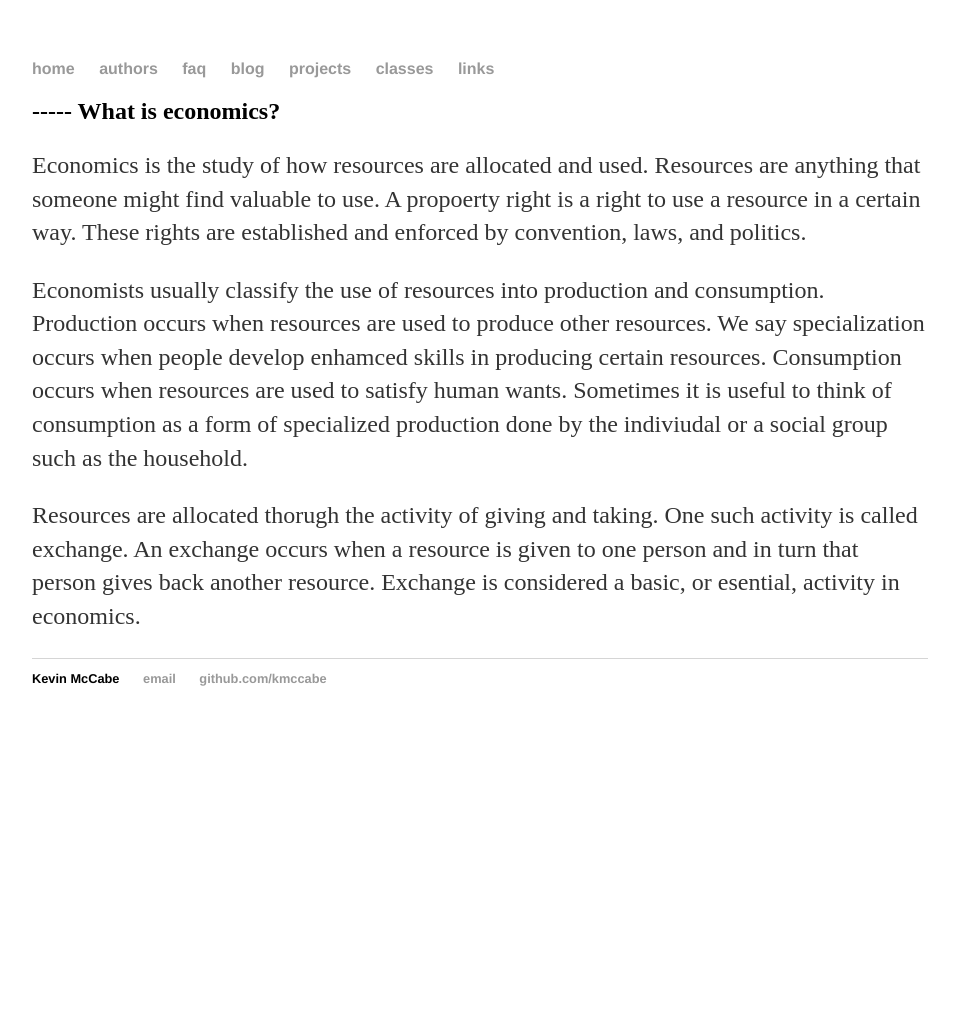
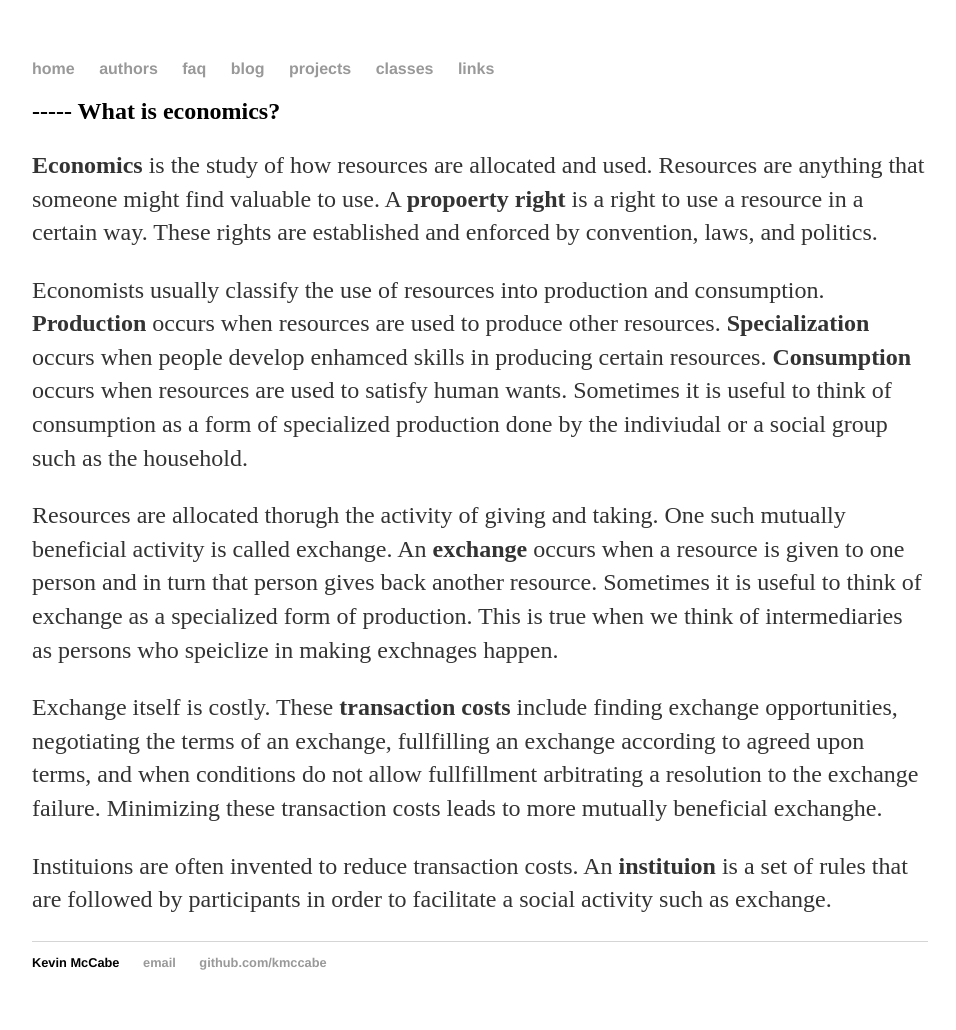
Before and after one commit to Kmccabe/KAM.github.io, a Jekyll site: the page built from _faqs/00006_economics.md, in a window 1280 px wide. Shown: the whole page, without its empty margins (160-1116 px from the left). Built offline with Jekyll 4.4.1, drawn with Linux system fonts in a browser that asks for light colours; before the commit the page ends 900 px from its top, so only the background shows below that.

Commit message:
Update 00006_economics.md

```diff
--- a/_faqs/00006_economics.md
+++ b/_faqs/00006_economics.md
@@ -3,8 +3,12 @@ title: ----- What is economics?
 date: 2018-03-24 00:00:00 Z
 layout: faq
 ---
-Economics is the study of how resources are allocated and used.  Resources are anything that someone might find valuable to use.  A propoerty right is a right to use a resource in a certain way.  These rights are established and enforced by convention, laws, and politics.
+**Economics** is the study of how resources are allocated and used.  Resources are anything that someone might find valuable to use.  A **propoerty right** is a right to use a resource in a certain way.  These rights are established and enforced by convention, laws, and politics.
 
-Economists usually classify the use of resources into production and consumption.  Production occurs when resources are used to produce other resources.  We say specialization occurs when people develop enhamced skills in producing certain resources.  Consumption occurs when resources are used to satisfy human wants.  Sometimes it is useful to think of consumption as a form of specialized production done by the indiviudal or a social group such as the household.
+Economists usually classify the use of resources into production and consumption.  **Production** occurs when resources are used to produce other resources.  **Specialization** occurs when people develop enhamced skills in producing certain resources.  **Consumption** occurs when resources are used to satisfy human wants.  Sometimes it is useful to think of consumption as a form of specialized production done by the indiviudal or a social group such as the household.
 
-Resources are allocated thorugh the activity of giving and taking.  One such activity is called exchange.  An exchange occurs when a resource is given to one person and in turn that person gives back another resource.  Exchange is considered a basic, or esential, activity in economics.
+Resources are allocated thorugh the activity of giving and taking.  One such mutually beneficial activity is called exchange.  An **exchange** occurs when a resource is given to one person and in turn that person gives back another resource.  Sometimes it is useful to think of exchange as a specialized form of production.  This is true when we think of intermediaries as persons who speiclize in making exchnages happen.
+
+Exchange itself is costly.  These **transaction costs** include finding exchange opportunities, negotiating the terms of an exchange, fullfilling an exchange according to agreed upon terms, and when conditions do not allow fullfillment arbitrating a resolution to the exchange failure.  Minimizing these transaction costs leads to more mutually beneficial exchanghe.
+
+Instituions are often invented to reduce transaction costs.  An **instituion** is a set of rules that are followed by participants in order to facilitate a social activity such as exchange.
```
